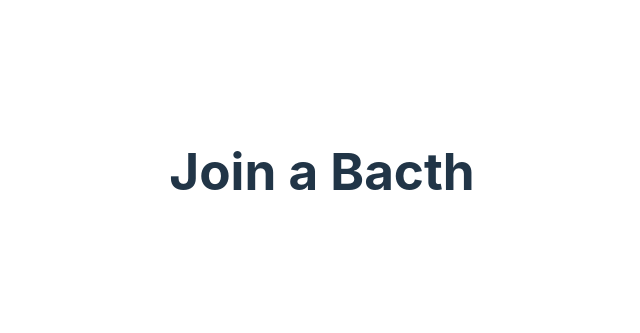
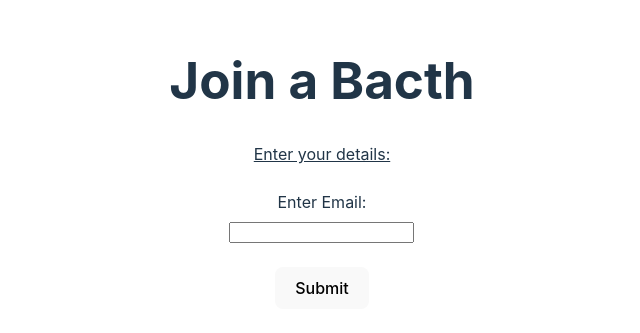
Before and after one commit to Mohit-3430/FlexMoneyAssignment, a React (Vite) app in the folder client/: page /verify in a window 1280 px wide. Shown: the part 229-562 px from the top of the page, without its empty margins (318-958 px from the left). Built offline with nearby package versions, Linux system fonts and the light colour scheme.

Commit message:
Added Verification Part

```diff
--- a/client/src/App.jsx
+++ b/client/src/App.jsx
@@ -2,17 +2,19 @@ import { BrowserRouter as Router, Routes, Route } from "react-router-dom";
 import Registration from './pages/Registration';
 import Verification from "./pages/Verification";
 import Home from './pages/Home';
+import Payment from "./pages/Payment";
 function App() {
 
   return (
     <>
       <Router>
         <Routes>
-          <Route path='/' element={<Home/>} />
-          <Route path="/register" element={<Registration/>} />
-          <Route path="/verify" element={<Verification/>} />
+          <Route path='/' element={<Home />} />
+          <Route path="/register" element={<Registration />} />
+          <Route path="/verify" element={<Verification />} />
+          <Route path="/payment" element={<Payment />} />
         </Routes>
-        </Router>
+      </Router>
     </>
   )
 }
--- /dev/null
+++ b/client/src/pages/Payment.jsx
@@ -0,0 +1,9 @@
+import React from 'react'
+
+const Payment = () => {
+    return (
+        <div>Payment</div>
+    )
+}
+
+export default Payment
--- a/client/src/pages/Registration.jsx
+++ b/client/src/pages/Registration.jsx
@@ -20,7 +20,6 @@ const Registration = () => {
 
   const register = async (e) => {
     e.preventDefault();
-    console.log(name, email, age, batch)
     const age_num = parseInt(age)
     if (age_num <= 18 || age_num >= 56) {
       toast.error("You must be between 18-56", {
@@ -30,7 +29,6 @@ const Registration = () => {
     }
     else {
       const res = await axios.post(`${import.meta.env.VITE_SERVER_URL}/api/register`, { name, email, age, batch });
-      console.log(res.status);
       if (res.status === 201) {
         toast.success("Registration Completed!", {
           autoClose: 1500,
--- a/client/src/pages/Verification.jsx
+++ b/client/src/pages/Verification.jsx
@@ -1,9 +1,57 @@
-import React from 'react'
+import { useState } from 'react'
+import { useNavigate } from 'react-router-dom'
+import { ToastContainer, toast, Slide } from 'react-toastify'
+import 'react-toastify/dist/ReactToastify.css';
+import axios from "axios"
+import Payment from "./Payment";
 
 const Verification = () => {
+  const [show, setShow] = useState(true)
+  const navigate = useNavigate()
+  const [email, setEmail] = useState("")
+
+  const handleSubmit = async (e) => {
+    e.preventDefault()
+
+    const { data } = await axios.post(`${import.meta.env.VITE_SERVER_URL}/api/check-user`, { email })
+    console.log(data)
+    if (data.status === true) {
+      setShow(false)
+      toast.success("Proceed for Payment!");
+      setTimeout(() => {
+        navigate('/payment')
+      }, 3000)
+    }
+    else {
+      toast.warn("User does not exists", {
+        setTimeout: 1500,
+        transition: Slide
+      })
+      setTimeout(() => {
+        navigate('/register')
+      }, 3000)
+    }
+  }
   return (
     <>
       <h1>Join a Bacth</h1>
+      {show === true ? (
+        <>
+          <div><u>Enter your details:</u></div>
+          <br />
+          <form onSubmit={handleSubmit}>
+            <label>Enter Email:</label>
+            <input type='email' value={email} id='email' onChange={(e) => setEmail(e.target.value)} />
+            <br />
+            <button type="submit">Submit</button>
+          </form>
+        </>
+      ) : (
+        <>
+          <Payment />
+        </>
+      )}
+      <ToastContainer />
     </>
   )
 }
```
Also changed, not shown: 1 other file (tests, documents, lock files or other folders).
